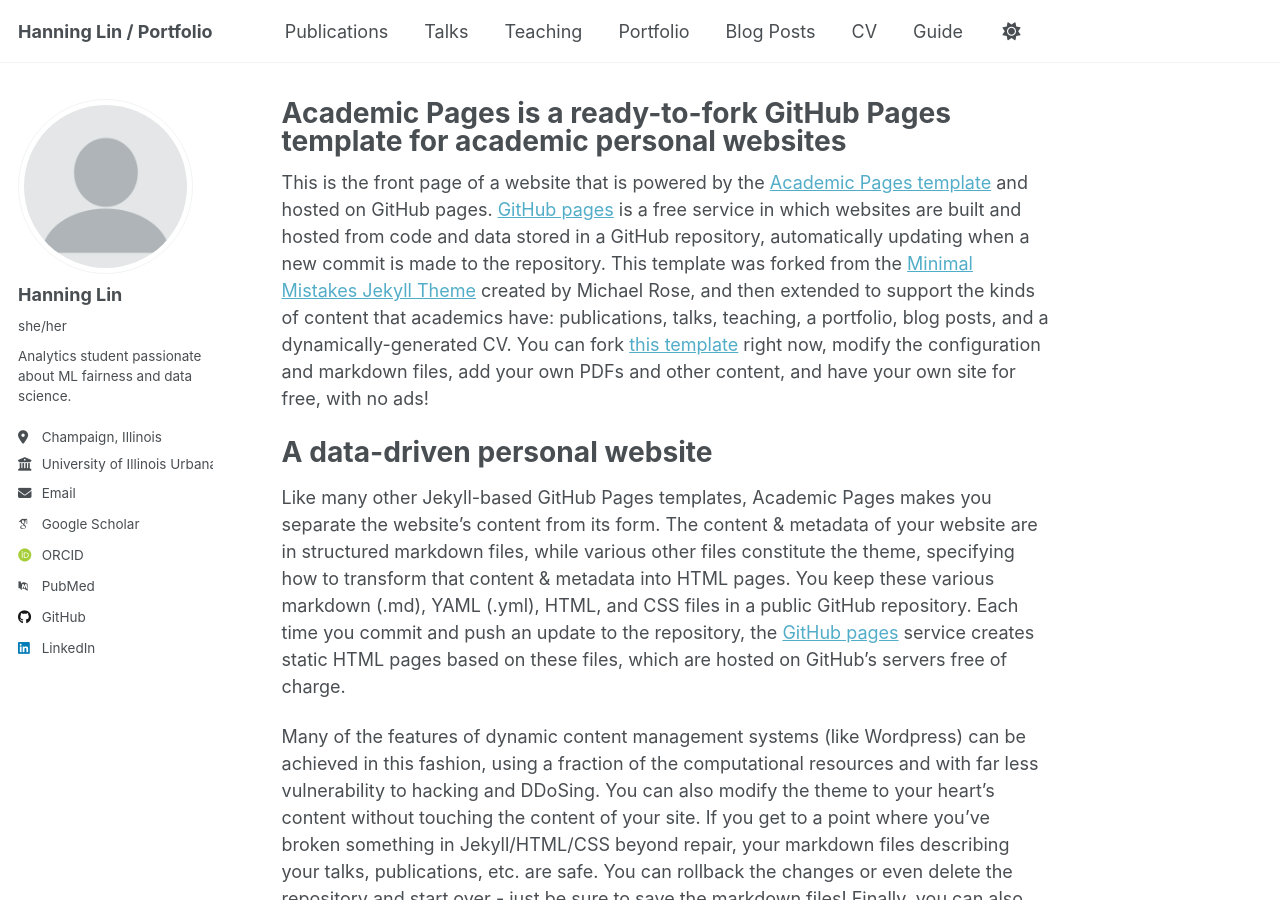
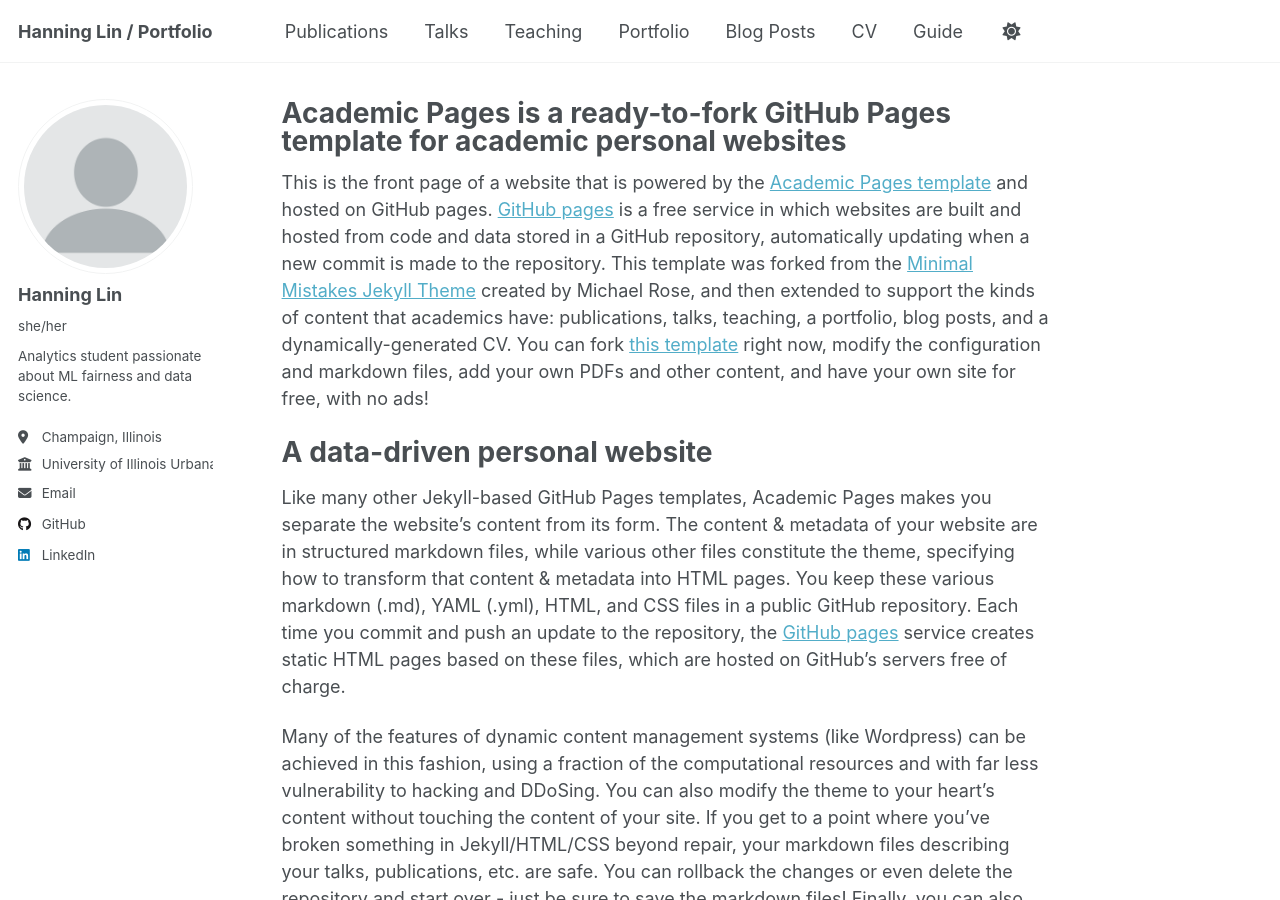
Before and after one commit to GSYH/hanning, a Jekyll site: the page built from _pages/about.md, in a window 1280 px wide and 900 px high. Built offline with Jekyll 4.4.1, drawn with Linux system fonts in a browser that asks for light colours; some web fonts are replaced; part of the change alters nothing that is shown.

Commit message:
Update _config.yml

```diff
--- a/_config.yml
+++ b/_config.yml
@@ -5,14 +5,14 @@
 
 # Basic Site Settings
 locale                   : "en-US"
-site_theme               : "default"
+site_theme               : "jekyll-theme-midnight"
 title                    : "Hanning Lin / Portfolio"
 title_separator          : "-"
 name                     : &name "Hanning Lin"
 description              : &description "Machine Learning, Analytics & Data Science"
-url                      : https://hanninglin.github.io
+url                      : https://hanning.github.io
 baseurl                  : ""
-repository               : "hanninglin/hanninglin.github.io"
+repository               : "GSYH/hanning.github.io"
 
 # Site Author
 author:
@@ -22,16 +22,55 @@ author:
   bio              : "Analytics student passionate about ML fairness and data science."
   location         : "Champaign, Illinois"
   employer         : "University of Illinois Urbana-Champaign"
-  uri              :
+  uri              : # URL
   email            : "hanning4@illinois.edu"
 
-  googlescholar    : ""
-  orcid            : ""
-  pubmed           : ""
-  github           : "hanninglin"
-  linkedin         : "in/hanning-lin-866201236"
+# Academic websites
+  academia         : # URL
+  arxiv            : # URL - Update with the correct link to your profile
+  googlescholar    :
+  impactstory      : # URL
+  orcid            :
+  semantic         : # URL
+  pubmed           :
+  researchgate     : # URL
+  scopus           : # URL
 
-# Publication Category
+  # Repositories and software development
+  bitbucket        : # Username - Update with your username on the site
+  codepen          : # Username
+  dribbble         : # Username
+  github           : "0HANNING2"
+  kaggle           : # Username
+  stackoverflow    : # User number or user number and name (i.e., use "1" or "1/jeff-atwood")
+
+  # Social media
+  bluesky          : # Replace this with you Bluesky username
+  facebook         : # Username
+  flickr           : # Username
+  foursquare       : # Username
+  goodreads        : # Username
+  google_plus      : # Username
+  keybase          : # Username
+  instagram        : # Username
+  lastfm           : # Username
+  linkedin         : "hanning-lin-866201236/"
+  mastodon         : # URL
+  medium           : # URL
+  pinterest        : # Username
+  soundcloud       : # Username
+  steam            : # Username
+  telegram         : # URL
+  tumblr           : # Username
+  twitter          : # Username for X / Twitter
+  vine             : # Username
+  weibo            : # Username
+  wikipedia        : # Username
+  xing             : # Username
+  youtube          : # Username
+  zhihu            : # Username
+
+# Publication Category - The following the list of publication categories and their headings
 publication_category:
   books:
     title: 'Books'
@@ -41,18 +80,42 @@ publication_category:
     title: 'Conference Papers'
 
 # Site Settings
-teaser                   :
-breadcrumbs              : false
+teaser                   :  # filename of teaser fallback teaser image placed in /images/, .e.g. "500x300.png"
+breadcrumbs              : false # true, false (default)
 words_per_minute         : 160
 future                   : true
-read_more                : "disabled"
-talkmap_link             : false
+read_more                : "disabled" # if enabled, adds "Read more" links to excerpts
+talkmap_link             : false      #change to true to add link to talkmap on talks page
 comments:
-  provider               :
+  provider               : # false (default), "disqus", "discourse", "facebook", "google-plus", "staticman", "custom"
+  disqus:
+    shortname            :
+  discourse:
+    server               : # https://meta.discourse.org/t/embedding-discourse-comments-via-javascript/31963 , e.g.: meta.discourse.org
+  facebook:
+    appid                :
+    num_posts            : # 5 (default)
+    colorscheme          : # "light" (default), "dark"
+staticman:
+  allowedFields          : ['name', 'email', 'url', 'message']
+  branch                 : "gh-pages" # "master", "gh-pages"
+  commitMessage          : "New comment."
+  filename               : comment-{@timestamp}
+  format                 : "yml"
+  moderation             : true
+  path                   : "_data/comments/{options.slug}"
+  requiredFields         : ['name', 'email', 'message']
+  transforms:
+    email                : "md5"
+  generatedFields:
+    date:
+      type               : "date"
+      options:
+        format           : "iso8601" # "iso8601" (default), "timestamp-seconds", "timestamp-milliseconds"
+atom_feed:
+  hide                   : false     # change to true to hide the RSS feed in the footer
+  path                   : # blank (default) uses feed.xml
 
-atom_feed:
-  hide                   : false
-  path                   :
 
 # SEO Related
 google_site_verification :
@@ -60,26 +123,29 @@ bing_site_verification   :
 alexa_site_verification  :
 yandex_site_verification :
 
+
 # Social Sharing
 twitter:
-  username               : &twitter
+  username               :
 facebook:
   username               :
   app_id                 :
   publisher              :
-og_image                 :
+og_image                 :  # Open Graph/Twitter default site image
+# For specifying social profiles
+# - https://developers.google.com/structured-data/customize/social-profiles
 social:
-  type                   : Person
-  name                   : Hanning Lin
-  links:
-    - https://www.linkedin.com/in/hanning-lin-866201236/
-    - https://github.com/hanninglin
+  type                   : # Person or Organization (defaults to Person)
+  name                   : # If the user or organization name differs from the site's name
+  links: # An array of links to social media profiles
+
 
 # Analytics
 analytics:
-  provider               : "false"
+  provider               :  "false" # false (default), "google", "google-universal", "google-analytics-4", "custom"
   google:
     tracking_id          :
+
 
 # Reading Files
 include:
@@ -119,12 +185,14 @@ keep_files:
 encoding: "utf-8"
 markdown_ext: "markdown,mkdown,mkdn,mkd,md"
 
+
 # Conversion
 markdown: kramdown
 highlighter: rouge
 lsi: false
 excerpt_separator: "\n\n"
 incremental: false
+
 
 # Markdown Processing
 kramdown:
@@ -137,14 +205,15 @@ kramdown:
   smart_quotes: lsquo,rsquo,ldquo,rdquo
   enable_coderay: false
 
-# Collections
+
+# These settings control the types of collections used by the template
 collections:
   teaching:
     output: true
     permalink: /:collection/:path/
   publications:
     output: true
-    permalink: /:collection/:path/
+    permalink: /:collection/:name/
   portfolio:
     output: true
     permalink: /:collection/:path/
@@ -152,8 +221,10 @@ collections:
     output: true
     permalink: /:collection/:path/
 
-# Defaults
+
+# These settings control how pages and collections are included in the site
 defaults:
+  # _posts
   - scope:
       path: ""
       type: posts
@@ -164,12 +235,14 @@ defaults:
       comments: true
       share: true
       related: true
+  # _pages
   - scope:
       path: ""
       type: pages
     values:
       layout: single
       author_profile: true
+  # _teaching
   - scope:
       path: ""
       type: teaching
@@ -178,6 +251,7 @@ defaults:
       author_profile: true
       share: true
       comments: true
+  # _publications
   - scope:
       path: ""
       type: publications
@@ -186,6 +260,7 @@ defaults:
       author_profile: true
       share: true
       comments: true
+  # _portfolio
   - scope:
       path: ""
       type: portfolio
@@ -194,6 +269,7 @@ defaults:
       author_profile: true
       share: true
       comment: true
+  # _talks
   - scope:
       path: ""
       type: talks
@@ -202,14 +278,19 @@ defaults:
       author_profile: true
       share: true
 
+
 # Sass/SCSS
 sass:
   sass_dir: _sass
-  style: compressed
+  style: compressed # http://sass-lang.com/documentation/file.SASS_REFERENCE.html#output_style
+
 
 # Outputting
 permalink: /:categories/:title/
-timezone: Etc/UTC
+# paginate: 5 # amount of posts to show
+# paginate_path: /page:num/
+timezone: Etc/UTC # http://en.wikipedia.org/wiki/List_of_tz_database_time_zones
+
 
 # Plugins
 plugins:
@@ -220,6 +301,7 @@ plugins:
   - jekyll-redirect-from
   - jemoji
 
+# Mimic GitHub Pages with --safe
 whitelist:
   - jekyll-feed
   - jekyll-gist
@@ -228,15 +310,38 @@ whitelist:
   - jekyll-redirect-from
   - jemoji
 
+
 # Archives
+#  Type
+#  - GitHub Pages compatible archive pages built with Liquid ~> type: liquid (default)
+#  - Jekyll Archives plugin archive pages ~> type: jekyll-archives
+#  Path (examples)
+#  - Archive page should exist at path when using Liquid method or you can
+#    expect broken links (especially with breadcrumbs enabled)
+#  - <base_path>/tags/my-awesome-tag/index.html ~> path: /tags/
+#  - <base_path/categories/my-awesome-category/index.html ~> path: /categories/
+#  - <base_path/my-awesome-category/index.html ~> path: /
 category_archive:
   type: liquid
   path: /categories/
 tag_archive:
   type: liquid
   path: /tags/
+# https://github.com/jekyll/jekyll-archives
+# jekyll-archives:
+#   enabled:
+#     - categories
+#     - tags
+#   layouts:
+#     category: archive-taxonomy
+#     tag: archive-taxonomy
+#   permalinks:
+#     category: /categories/:name/
+#     tag: /tags/:name/
+
 
 # HTML Compression
+# - http://jch.penibelst.de/
 compress_html:
   clippings: all
   ignore:
```
